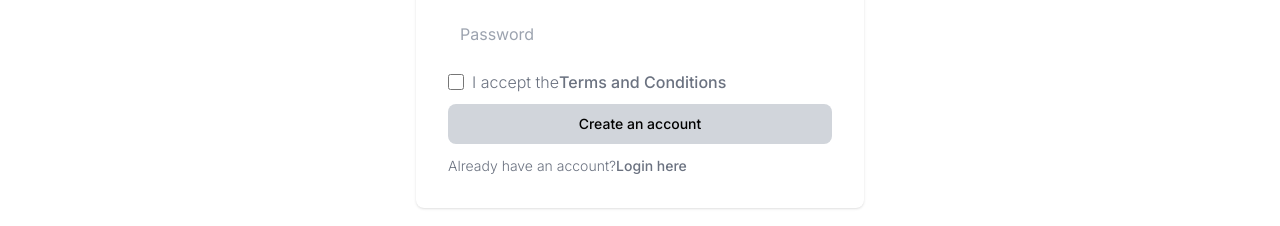
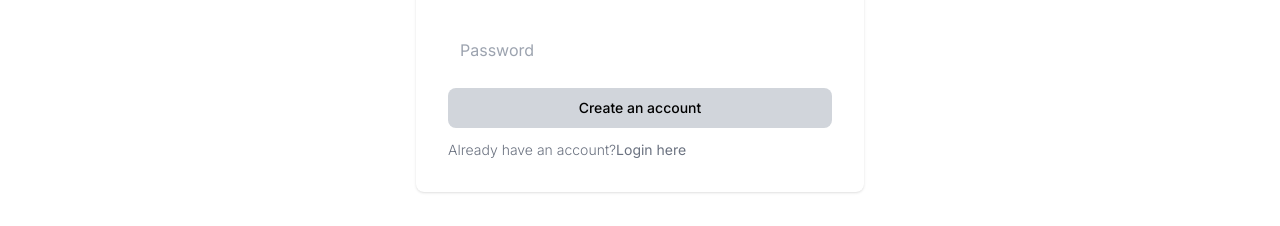
Before and after one commit to MotionSoft05/upper-development, a Next.js app: page /register in a window 1280 px wide. Shown: the part 565-791 px from the top of the page. Built offline with nearby package versions, Linux system fonts and the light colour scheme.

Commit message:
Update page.jsx

```diff
--- a/src/app/register/page.jsx
+++ b/src/app/register/page.jsx
@@ -6,6 +6,7 @@ import {
   createUserWithEmailAndPassword,
   updateProfile,
 } from "firebase/auth";
+import Link from "next/link";
 import {
   validateFirstName,
   validateLastName,
@@ -173,41 +174,18 @@ function Register() {
                 </div>
               </div>
               <div className="flex items-start flex-col">
-                <div className="mb-3 flex items-center h-5">
-                  <input
-                    id="terms"
-                    type="checkbox"
-                    className="w-4 h-4 border border-gray-300 rounded bg-gray-50 focus:ring-3 focus:ring-primary-300"
-                    required=""
-                  />
-                  <label
-                    htmlFor="terms"
-                    className="ml-2 font-light text-gray-500"
-                  >
-                    I accept the
-                    <a
-                      className="font-medium text-primary-600 hover:underline "
-                      href="#"
-                    >
-                      Terms and Conditions
-                    </a>
-                  </label>
-                </div>
                 <button
                   type="submit"
                   className="w-full bg-gray-300 hover:bg-primary-700 focus:ring-4 focus:outline-none focus:ring-primary-300 font-medium rounded-lg text-sm px-5 py-2.5 text-center"
                 >
                   Create an account
                 </button>
-                <p className="mt-3 text-sm font-light text-gray-500">
+                <div className="mt-3 text-sm font-light text-gray-500">
                   Already have an account?
-                  <a
-                    href="#"
-                    className="font-medium text-primary-600 hover:underline "
-                  >
-                    Login here
-                  </a>
-                </p>
+                  <strong>
+                    <Link href="/login">Login here</Link>
+                  </strong>
+                </div>
               </div>
             </form>
           </div>
```
